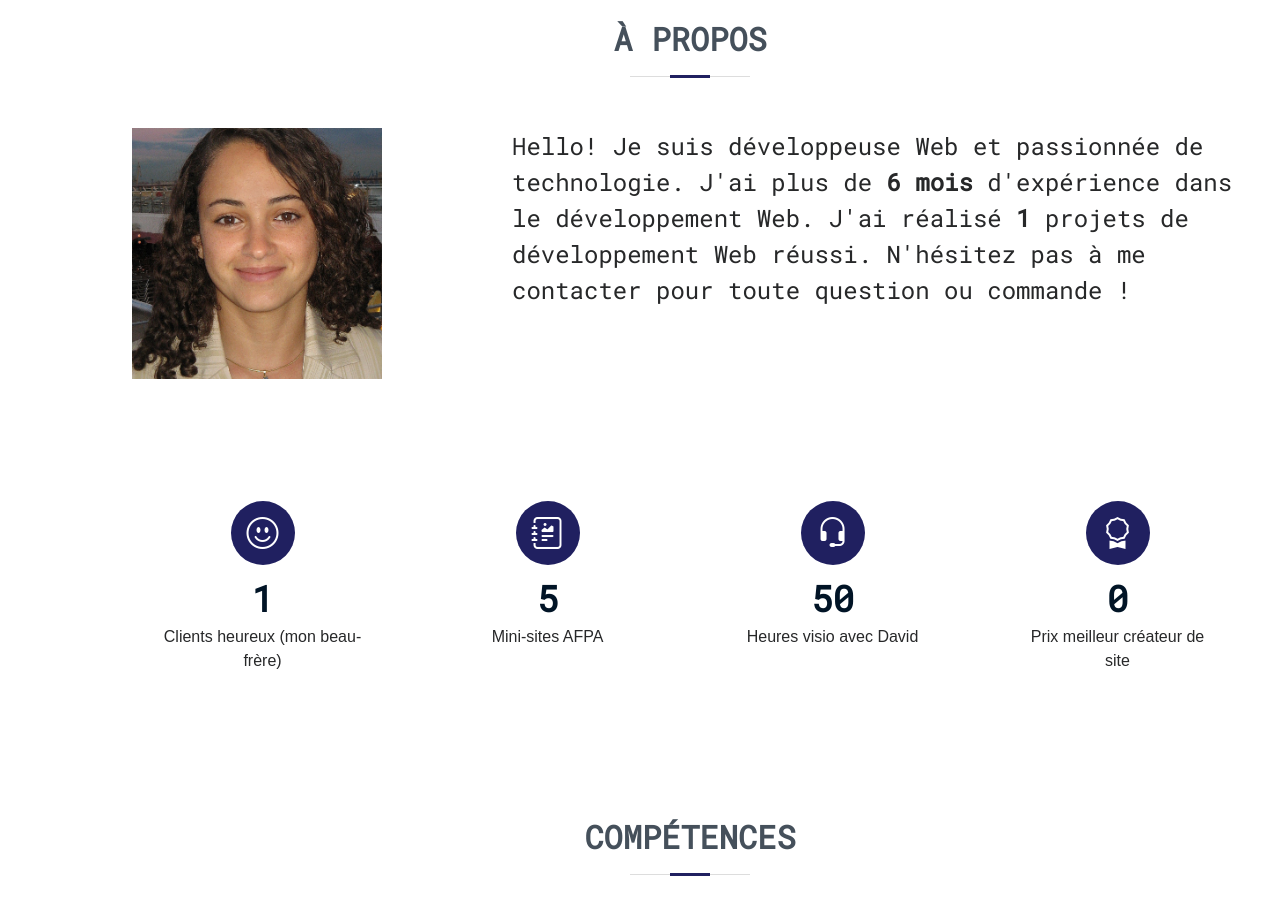
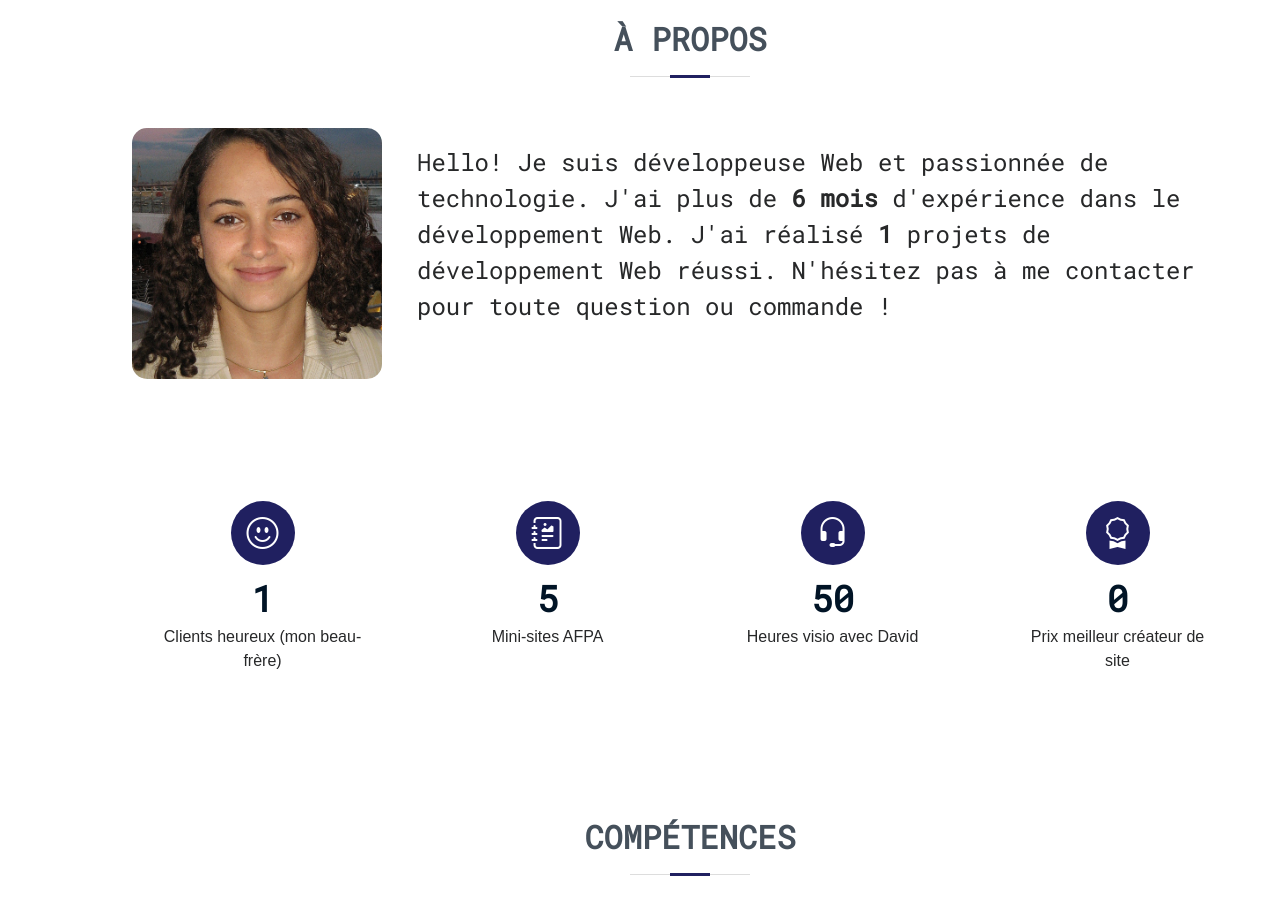
Before and after one commit to carolinaqvargas/portfolio, a plain HTML site: page index.html in a window 1280 px wide. Shown: the part 840-1754 px from the top of the page. Drawn offline with Linux system fonts and the light colour scheme.

Commit message:
fixed about

```diff
--- a/assets/css/style.css
+++ b/assets/css/style.css
@@ -428,7 +428,8 @@ section {
 .caro{
   width:auto;
   max-width: 250px;
-  padding-bottom: 2rem;
+  margin-bottom: 2rem;
+  border-radius: 15px;
 }
 .about .content h3 {
   font-weight: 700;
--- a/index.html
+++ b/index.html
@@ -80,10 +80,10 @@
         </div>
 
         <div class="row d-flex">
-          <div class="col-lg-4">
+          <div class="col">
             <img src="assets/img/profile-img-Caro.jpg" class="img-fluid caro" alt="">
           </div>
-          <div class="col-lg-8 content">
+          <div class="col-9 content pt-3">
             <p >
               Hello! Je suis développeuse Web et passionnée de technologie. J'ai plus de <strong>6 mois</strong> d'expérience dans le développement Web. J'ai réalisé <strong>1</strong> projets de développement Web réussi. N'hésitez pas à me contacter pour toute question ou commande !</p>
           </div>
```
